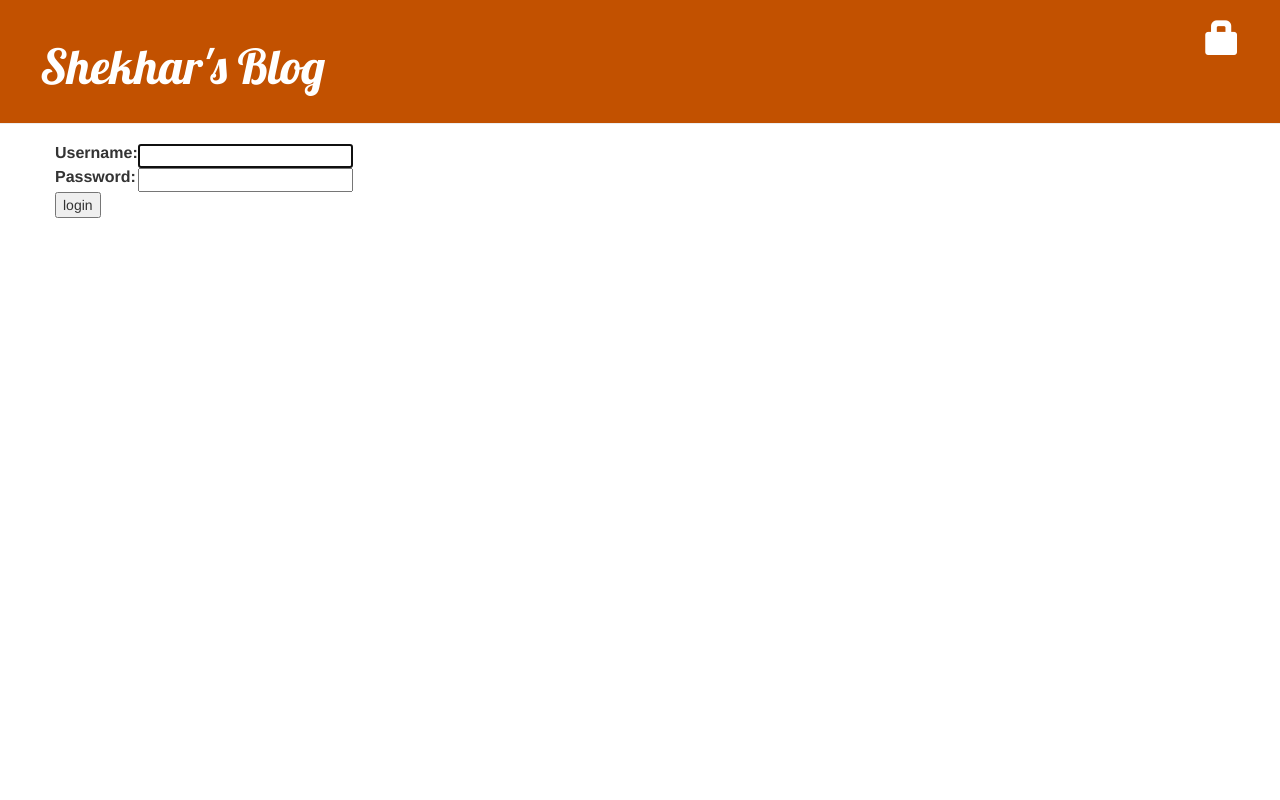
After one commit to ShekharReddy4/django-blog-example, a Django app: page /accounts/login/ in a window 1280 px wide. The commit adds this page. Run offline with Django 3.2, Linux system fonts and the light colour scheme; some libraries are stand-ins or nearby versions.

Commit message:
added login and security

```diff
--- a/blog/templates/blog/base.html
+++ b/blog/templates/blog/base.html
@@ -8,13 +8,17 @@
         <link rel="stylesheet" href="{% static 'css/blog.css' %}">
     </head>
     <body>
+        <body>
             <div class="page-header">
                 {% if user.is_authenticated %}
                     <a href="{% url 'post_new' %}" class="top-menu"><span class="glyphicon glyphicon-plus"></span></a>
+                    {% comment %} <a href="{% url 'post_draft_list' %}" class="top-menu"><span class="glyphicon glyphicon-edit"></span></a> {% endcomment %}
+                    <p class="top-menu">Hello {{ user.username }} <small>(<a href="{% url 'logout' %}">Log out</a>)</small></p>
+                {% else %}
+                    <a href="{% url 'login' %}" class="top-menu"><span class="glyphicon glyphicon-lock"></span></a>
                 {% endif %}
                 <h1><a href="/">Shekhar's Blog</a></h1>
             </div>
-
             <div class="content container">
                 <div class="row">
                     <div class="col-md-8">
@@ -23,6 +27,7 @@
                     </div>
                 </div>
             </div>
+        </body>
 
     </body>
 </html>
--- /dev/null
+++ b/blog/templates/registration/login.html
@@ -0,0 +1,24 @@
+{% extends "blog/base.html" %}
+
+{% block content %}
+    {% if form.errors %}
+        <p>Your username and password didn't match. Please try again.</p>
+    {% endif %}
+
+    <form method="post" action="{% url 'login' %}">
+    {% csrf_token %}
+        <table>
+        <tr>
+            <td>{{ form.username.label_tag }}</td>
+            <td>{{ form.username }}</td>
+        </tr>
+        <tr>
+            <td>{{ form.password.label_tag }}</td>
+            <td>{{ form.password }}</td>
+        </tr>
+        </table>
+
+        <input type="submit" value="login" />
+        <input type="hidden" name="next" value="{{ next }}" />
+    </form>
+{% endblock %}
--- a/blog/views.py
+++ b/blog/views.py
@@ -3,6 +3,7 @@ from django.utils import timezone
 from .models import Post
 from .forms import PostForm
 from django.shortcuts import redirect
+from django.contrib.auth.decorators import login_required
 
 
 def post_list(request):
@@ -17,6 +18,7 @@ def post_detail(request, pk):
     return render(request, 'blog/post_detail.html', {'post': post})
 
 
+@login_required
 def post_new(request):
     if request.method == "POST":
         form = PostForm(request.POST)
@@ -31,6 +33,7 @@ def post_new(request):
     return render(request, 'blog/post_edit.html', {'form': form})
 
 
+@login_required
 def post_edit(request, pk):
     post = get_object_or_404(Post, pk=pk)
     if request.method == "POST":
--- a/mysite/settings.py
+++ b/mysite/settings.py
@@ -121,3 +121,5 @@ USE_TZ = True
 
 STATIC_URL = '/static/'
 STATIC_ROOT = BASE_DIR / 'static'
+
+LOGIN_REDIRECT_URL = '/'
--- a/mysite/urls.py
+++ b/mysite/urls.py
@@ -16,9 +16,14 @@ Including another URLconf
 from django.contrib import admin
 from django.urls import path, include
 
+from django.contrib.auth import views
+
+
 urlpatterns = [
     # this means that every URL starting with admin/...will have this view
     path('admin/', admin.site.urls),
     # this means we are including all URLs in blog application to here
     path('', include('blog.urls')),
+    path('accounts/login/', views.LoginView.as_view(), name='login'),
+    path('accounts/logout/', views.LogoutView.as_view(next_page='/'), name='logout'),
 ]
```
Lines whose indentation alone changed are shown as unchanged.
